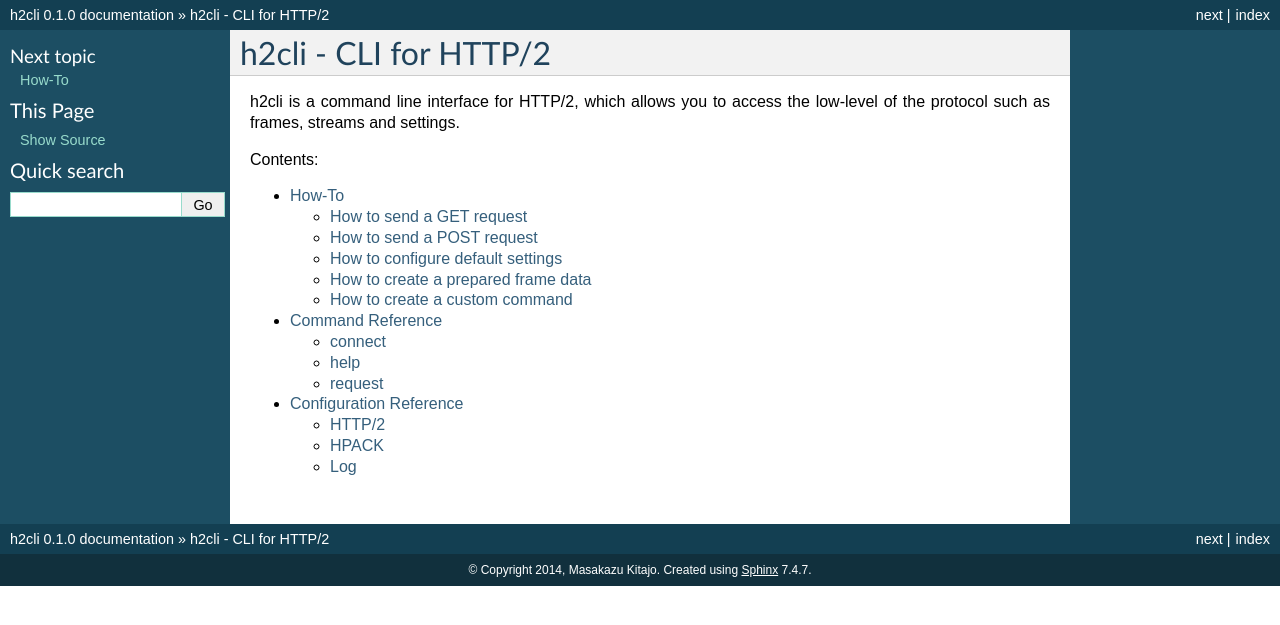
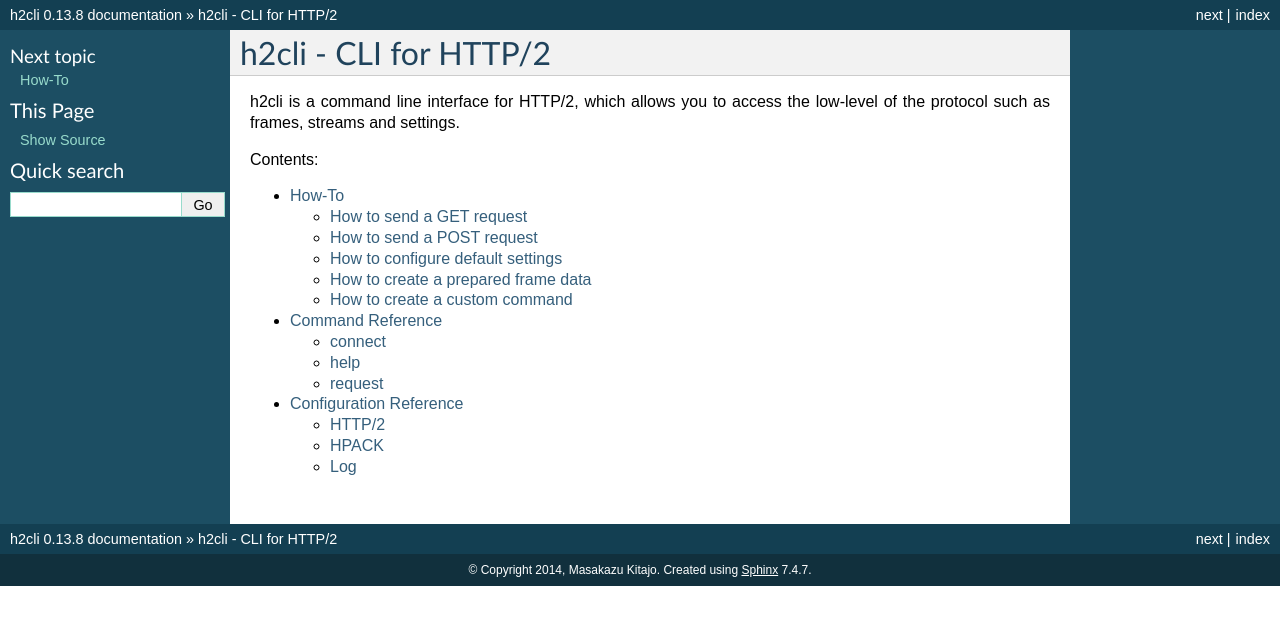
Before and after one commit to maskit/h2cli, a Sphinx documentation site: the page built from doc/index.rst, in a window 1280 px wide. Shown: the top 625 px of the page. Built offline with Sphinx 7.4.7, drawn with Linux system fonts in a browser that asks for light colours.

Commit message:
change version number to 0.13.8

```diff
--- a/doc/conf.py
+++ b/doc/conf.py
@@ -51,9 +51,9 @@
 # built documents.
 #
 # The short X.Y version.
-version = '0.1.0'
+version = '0.13.8'
 # The full version, including alpha/beta/rc tags.
-release = '0.1.0'
+release = '0.13.8'
 
 # The language for content autogenerated by Sphinx. Refer to documentation
 # for a list of supported languages.
--- a/package.json
+++ b/package.json
@@ -1,7 +1,7 @@
 {
   "name": "h2cli",
   "description": "A command line interface for HTTP/2",
-  "version": "0.0.0",
+  "version": "0.13.8",
   "bin": {
     "h2cli": "./h2cli.js"
   },
```
